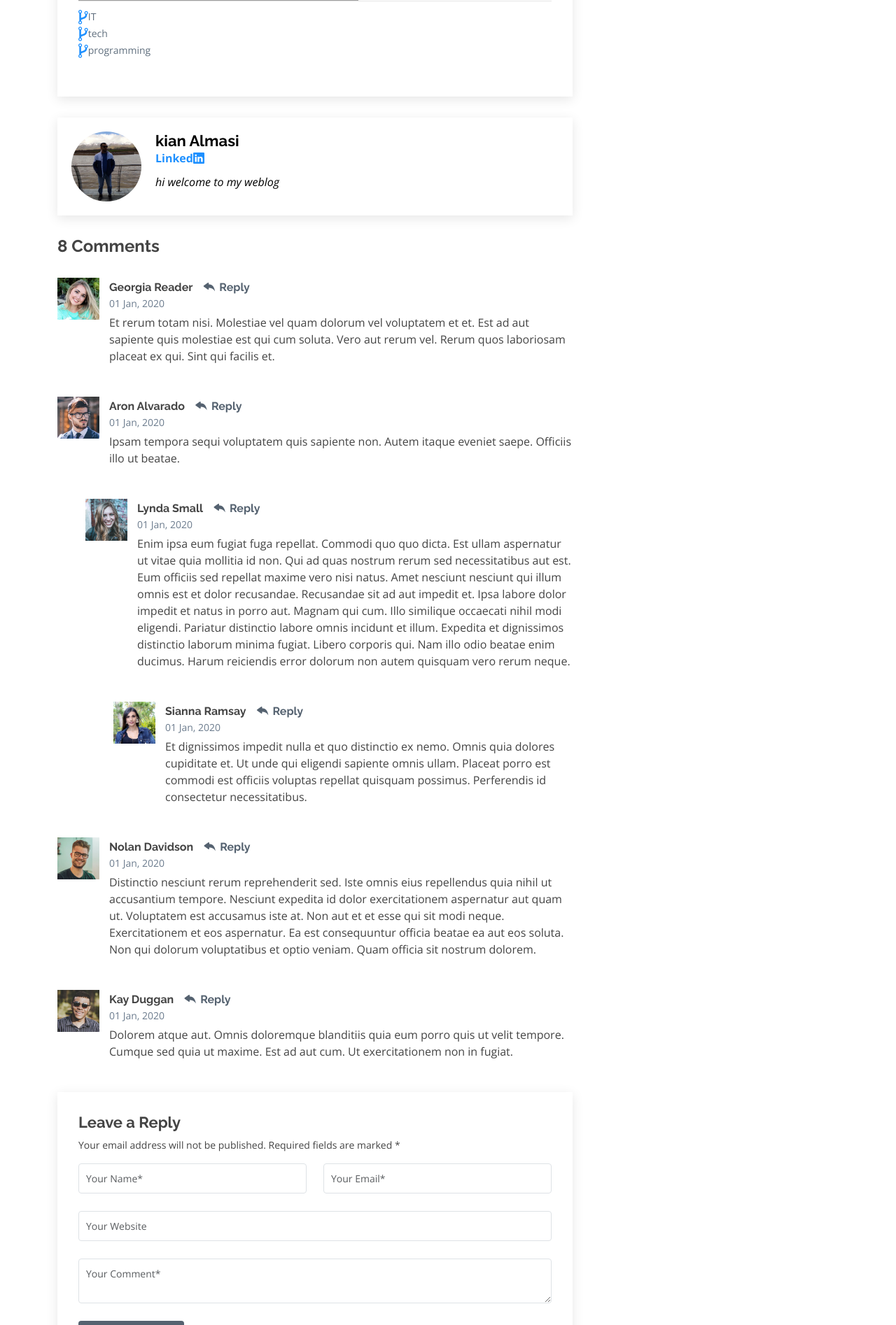
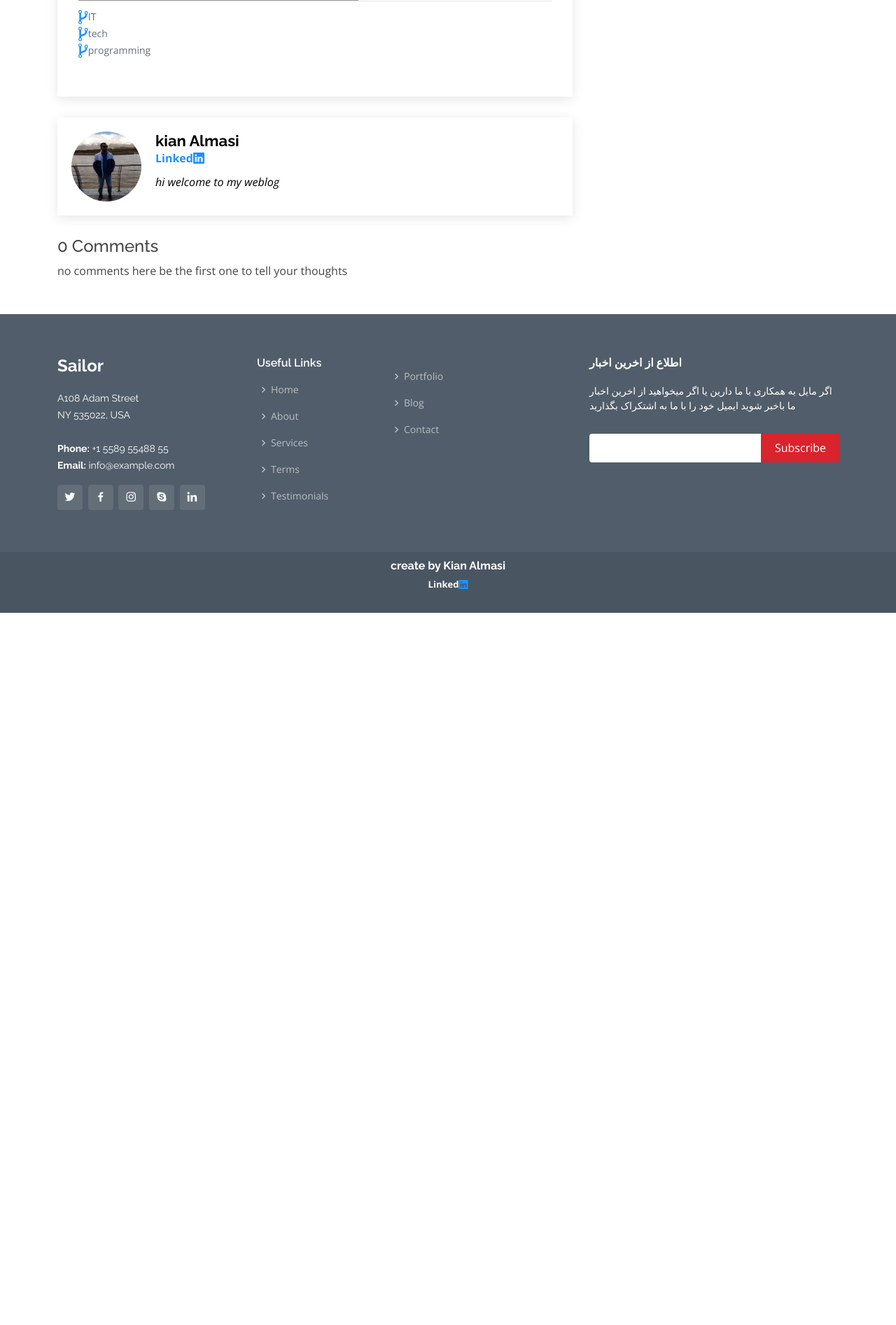
Before and after one commit to kian-al/radman-site, a Django app: page /blog/3 in a window 1280 px wide. Shown: the part 1946-3840 px from the top of the page at 70% size. After the commit the page ends 2822 px from the top, so only its background shows below. Run offline with Django 4.2, Linux system fonts and the light colour scheme; data comes from the database, SQL or seed files in the repository; both versions use the stored data as it was after the commit; parts of the project's set-up code (start-up, migrations or seed data) failed here and were passed over; some libraries are stand-ins or nearby versions; grey boxes are pictures that could not be loaded.

Commit message:
created commets field in single blog page with disqus.com website

```diff
--- a/templates/blog/blog-single.html
+++ b/templates/blog/blog-single.html
@@ -1,5 +1,7 @@
 {% load static %}
 {% load blog_tags %}
+{% load custom_filters %}
+{% load humanize %}
 
 <!DOCTYPE html>
 <html lang="en">
@@ -107,12 +109,12 @@
                 <ul>
                   <li class="d-flex align-items-center"><i class="bi bi-person" style="color:DodgerBlue"></i> <a href="{% url 'weblog:author' author_username=post.author.username %}">{{post.author.get_full_name}}</a></li>
                   <li class="d-flex align-items-center"><i class="bi bi-clock" style="color:DodgerBlue"></i> <a href="{% url 'weblog:blog_single' pid=post.id%}"><time datetime="2020-01-01">{{post.published_date|date:"D / d / M / Y"}}</time></a></li>
-                  <li class="d-flex align-items-center"><i class="bi bi-chat-dots" style="color:DodgerBlue"></i> <a href="{% url 'weblog:blog_single' pid=post.id%}">12 Comments</a></li>
+                  <li class="d-flex align-items-center"><i class="bi bi-chat-dots" style="color:DodgerBlue"></i> <a href="{% url 'weblog:blog_single' pid=post.id%}">{{comments|length}} Comments</a></li>
                 </ul>
               </div>
 
               <div class="entry-content">
-                <p align='rtl'>{{post.content}}</p>
+                <p align='rtl'>{{post.content|clean_html|safe}}</p>
                 <img src="{{post.image_single_blog.url}}" class="img-fluid" alt="">
               </div>
 
@@ -137,129 +139,46 @@
               </div>
             </div><!-- End blog author bio -->
 
+            <!-- start comments block -->
             <div class="blog-comments">
-
-              <h4 class="comments-count">8 Comments</h4>
-
-              <div id="comment-1" class="comment">
-                <div class="d-flex">
-                  <div class="comment-img"><img src="{% static '/img/blog/comments-1.jpg' %}" alt=""></div>
-                  <div>
-                    <h5><a href="">Georgia Reader</a> <a href="#" class="reply"><i class="bi bi-reply-fill"></i> Reply</a></h5>
-                    <time datetime="2020-01-01">01 Jan, 2020</time>
-                    <p>
-                      Et rerum totam nisi. Molestiae vel quam dolorum vel voluptatem et et. Est ad aut sapiente quis molestiae est qui cum soluta.
-                      Vero aut rerum vel. Rerum quos laboriosam placeat ex qui. Sint qui facilis et.
-                    </p>
-                  </div>
-                </div>
-              </div><!-- End comment #1 -->
-
-              <div id="comment-2" class="comment">
-                <div class="d-flex">
-                  <div class="comment-img"><img src="{% static '/img/blog/comments-2.jpg' %}" alt=""></div>
-                  <div>
-                    <h5><a href="">Aron Alvarado</a> <a href="#" class="reply"><i class="bi bi-reply-fill"></i> Reply</a></h5>
-                    <time datetime="2020-01-01">01 Jan, 2020</time>
-                    <p>
-                      Ipsam tempora sequi voluptatem quis sapiente non. Autem itaque eveniet saepe. Officiis illo ut beatae.
-                    </p>
-                  </div>
-                </div>
-
-                <div id="comment-reply-1" class="comment comment-reply">
-                  <div class="d-flex">
-                    <div class="comment-img"><img src="{% static '/img/blog/comments-3.jpg' %}" alt=""></div>
-                    <div>
-                      <h5><a href="">Lynda Small</a> <a href="#" class="reply"><i class="bi bi-reply-fill"></i> Reply</a></h5>
-                      <time datetime="2020-01-01">01 Jan, 2020</time>
-                      <p>
-                        Enim ipsa eum fugiat fuga repellat. Commodi quo quo dicta. Est ullam aspernatur ut vitae quia mollitia id non. Qui ad quas nostrum rerum sed necessitatibus aut est. Eum officiis sed repellat maxime vero nisi natus. Amet nesciunt nesciunt qui illum omnis est et dolor recusandae.
-
-                        Recusandae sit ad aut impedit et. Ipsa labore dolor impedit et natus in porro aut. Magnam qui cum. Illo similique occaecati nihil modi eligendi. Pariatur distinctio labore omnis incidunt et illum. Expedita et dignissimos distinctio laborum minima fugiat.
-
-                        Libero corporis qui. Nam illo odio beatae enim ducimus. Harum reiciendis error dolorum non autem quisquam vero rerum neque.
-                      </p>
-                    </div>
-                  </div>
-
-                  <div id="comment-reply-2" class="comment comment-reply">
-                    <div class="d-flex">
-                      <div class="comment-img"><img src="{% static '/img/blog/comments-4.jpg' %}" alt=""></div>
-                      <div>
-                        <h5><a href="">Sianna Ramsay</a> <a href="#" class="reply"><i class="bi bi-reply-fill"></i> Reply</a></h5>
-                        <time datetime="2020-01-01">01 Jan, 2020</time>
-                        <p>
-                          Et dignissimos impedit nulla et quo distinctio ex nemo. Omnis quia dolores cupiditate et. Ut unde qui eligendi sapiente omnis ullam. Placeat porro est commodi est officiis voluptas repellat quisquam possimus. Perferendis id consectetur necessitatibus.
-                        </p>
-                      </div>
-                    </div>
-
-                  </div><!-- End comment reply #2-->
-
-                </div><!-- End comment reply #1-->
-
-              </div><!-- End comment #2-->
-
-              <div id="comment-3" class="comment">
-                <div class="d-flex">
-                  <div class="comment-img"><img src="{% static '/img/blog/comments-5.jpg' %}" alt=""></div>
-                  <div>
-                    <h5><a href="">Nolan Davidson</a> <a href="#" class="reply"><i class="bi bi-reply-fill"></i> Reply</a></h5>
-                    <time datetime="2020-01-01">01 Jan, 2020</time>
-                    <p>
-                      Distinctio nesciunt rerum reprehenderit sed. Iste omnis eius repellendus quia nihil ut accusantium tempore. Nesciunt expedita id dolor exercitationem aspernatur aut quam ut. Voluptatem est accusamus iste at.
-                      Non aut et et esse qui sit modi neque. Exercitationem et eos aspernatur. Ea est consequuntur officia beatae ea aut eos soluta. Non qui dolorum voluptatibus et optio veniam. Quam officia sit nostrum dolorem.
-                    </p>
-                  </div>
-                </div>
-
-              </div><!-- End comment #3 -->
-
-              <div id="comment-4" class="comment">
+              <h4>{{comments|length}} Comments</h4>
+              {% for comment in comments %}
+              <div id="comment" class="comment">
                 <div class="d-flex">
                   <div class="comment-img"><img src="{% static '/img/blog/comments-6.jpg' %}" alt=""></div>
                   <div>
-                    <h5><a href="">Kay Duggan</a> <a href="#" class="reply"><i class="bi bi-reply-fill"></i> Reply</a></h5>
-                    <time datetime="2020-01-01">01 Jan, 2020</time>
-                    <p>
-                      Dolorem atque aut. Omnis doloremque blanditiis quia eum porro quis ut velit tempore. Cumque sed quia ut maxime. Est ad aut cum. Ut exercitationem non in fugiat.
-                    </p>
+                    <h5><a href="">{{comment.name}}</a> <a href="#" class="reply"><i class="bi bi-reply-fill"></i> Reply</a></h5>
+                    <time datetime="2020-01-01">{{comment.created_date|naturalday}}</time>
+                    <p>{{comment.message}}</p>
                   </div>
                 </div>
-
-              </div><!-- End comment #4 -->
-
-              <div class="reply-form">
-                <h4>Leave a Reply</h4>
-                <p>Your email address will not be published. Required fields are marked * </p>
-                <form action="">
-                  <div class="row">
-                    <div class="col-md-6 form-group">
-                      <input name="name" type="text" class="form-control" placeholder="Your Name*">
-                    </div>
-                    <div class="col-md-6 form-group">
-                      <input name="email" type="text" class="form-control" placeholder="Your Email*">
-                    </div>
-                  </div>
-                  <div class="row">
-                    <div class="col form-group">
-                      <input name="website" type="text" class="form-control" placeholder="Your Website">
-                    </div>
-                  </div>
-                  <div class="row">
-                    <div class="col form-group">
-                      <textarea name="comment" class="form-control" placeholder="Your Comment*"></textarea>
-                    </div>
-                  </div>
-                  <button type="submit" class="btn btn-primary">Post Comment</button>
-
-                </form>
-
               </div>
-
-            </div><!-- End blog comments -->
-
+              {%empty%}
+              <p>no comments here be the first one to tell your thoughts</p>
+              {%endfor%}
+              <div class="comments-area">
+                <div id="disqus_thread"></div>
+                  <script>
+                      /**
+                      *  RECOMMENDED CONFIGURATION VARIABLES: EDIT AND UNCOMMENT THE SECTION BELOW TO INSERT DYNAMIC VALUES FROM YOUR PLATFORM OR CMS.
+                      *  LEARN WHY DEFINING THESE VARIABLES IS IMPORTANT: https://disqus.com/admin/universalcode/#configuration-variables    */
+                      /*
+                      var disqus_config = function () {
+                      this.page.url = PAGE_URL;  // Replace PAGE_URL with your page's canonical URL variable
+                      this.page.identifier = PAGE_IDENTIFIER; // Replace PAGE_IDENTIFIER with your page's unique identifier variable
+                      };
+                      */
+                      (function() { // DON'T EDIT BELOW THIS LINE
+                      var d = document, s = d.createElement('script');
+                      s.src = 'https://127-0-0-1-8000-wmhxprf1wa.disqus.com/embed.js';
+                      s.setAttribute('data-timestamp', +new Date());
+                      (d.head || d.body).appendChild(s);
+                      })();
+                  </script>
+                  <noscript>Please enable JavaScript to view the <a href="https://disqus.com/?ref_noscript">comments powered by Disqus.</a></noscript>
+              </div>
+            </div>
+          <!-- end of comments block -->
           </div><!-- End blog entries list -->
 
           <div class="col-lg-4">
--- a/templates/blog/blog.html
+++ b/templates/blog/blog.html
@@ -1,5 +1,6 @@
 {% load static %}
 {% load blog_tags %}
+{% load custom_filters %}
 
 <!DOCTYPE html>
 <html lang="en">
@@ -105,6 +106,7 @@
                     <li class="d-flex align-items-center"><i class="bi bi-person" style="color:DodgerBlue"></i> <a href="{% url 'weblog:author' author_username=post.author.username %}">{{post.author.get_full_name}}</a></li>
                     <li class="d-flex align-items-center"><i class="bi bi-clock" style="color:DodgerBlue"></i> <a href="{% url 'weblog:blog_single' pid=post.id%}">{{ post.published_date|date:"D / d / M / Y"}}</a></li>
                     <li class="d-flex align-items-center"><i class="bi bi-chat-dots" style="color:DodgerBlue"></i> <a href="{% url 'weblog:blog_single' pid=post.id%}">{{post.counted_view}}</a></li>
+                    <li class="d-flex align-items-center"><i class="bi bi-chat-dots" style="color:DodgerBlue"></i> <a href="{% url 'weblog:blog_single' pid=post.id%}">{%comments_count post.id%} Comments</a></li>
                     {% for cat in post.category.all %}
                     <li class="d-flex align-items-center"><i style="font-size:24px;color:DodgerBlue" class="fa">&#xf126;</i> <a href="{% url 'weblog:category' cat.name%}">{{ cat.name }}</a></li>
                     {% endfor %}
@@ -113,9 +115,9 @@
             </div>
 
 
-
+                      <!--truncatechars:250-->
               <div class="entry-content">
-                <p align='rtl'>{{post.content|truncatechars:250}}</p>
+                <p align='rtl'>{{post.content|clean_html|safe|truncatechars:250}}</p>
                 <div class="read-more">
                   <a href="{% url 'weblog:blog_single' pid=post.id%}">Read More</a>
                 </div>
--- a/templates/blog/contact.html
+++ b/templates/blog/contact.html
@@ -1,7 +1,6 @@
 {% load static %}
 <!DOCTYPE html>
 <html lang="en">
-
 <head>
   <meta charset="utf-8">
   <meta content="width=device-width, initial-scale=1.0" name="viewport">
@@ -15,9 +14,6 @@
   <!-- Favicons -->
   <link href="{% static '/img/new1.jpg' %}" rel="icon">
   <link href="{% static '/img/apple-touch-icon.png' %}" rel="apple-touch-icon">
-
-  <!-- Google Fonts -->
-  <link href="https://fonts.googleapis.com/css?family=Open+Sans:300,300i,400,400i,600,600i,700,700i|Raleway:300,300i,400,400i,500,500i,600,600i,700,700i|Poppins:300,300i,400,400i,500,500i,600,600i,700,700i" rel="stylesheet">
 
   <!-- Vendor CSS Files -->
   <link href="{% static '/vendor/animate.css/animate.min.css' %}" rel="stylesheet">
@@ -94,7 +90,7 @@
       <div class="container">
 
         <div>
-          <iframe style="border:0; width: 100%; height: 270px;" src="https://www.google.com/maps/embed?pb=!1m14!1m8!1m3!1d12097.433213460943!2d-74.0062269!3d40.7101282!3m2!1i1024!2i768!4f13.1!3m3!1m2!1s0x0%3A0xb89d1fe6bc499443!2sDowntown+Conference+Center!5e0!3m2!1smk!2sbg!4v1539943755621" frameborder="0" allowfullscreen></iframe>
+          <iframe style="border:0; width: 100%; height: 270px;" src="https://www.google.com/maps/embed?pb=!1m14!1m8!1m3!1d452.0362512746663!2d48.53982205317633!3d36.671727741020355!3m2!1i1024!2i768!4f13.1!3m3!1m2!1s0x3ff611ca949486db%3A0xdfb7f5cfd33e31e2!2z2K_Zgdiq2LEg2YHZhtuMINmF2YfZhtiv2LPbjCDYotix2KrYp9mG!5e0!3m2!1sen!2sat!4v1722425305618!5m2!1sen!2sat" frameborder="0" allowfullscreen></iframe>
         </div>
 
         <div class="row mt-5">
--- a/weblog/templatetags/blog_tags.py
+++ b/weblog/templatetags/blog_tags.py
@@ -1,5 +1,5 @@
 from django import template
-from weblog.models import Post
+from weblog.models import Post,Comments
 from weblog.models import Category
 from weblog.views import blog_search
 register=template.Library()
@@ -17,3 +17,6 @@ def postcategories():
     for name in categories:
        cate_dict[name]=posts.filter(category=name).count()
     return {"categries":cate_dict}
+@register.simple_tag(name="comments_count")
+def comments_count(pid):
+    return Comments.objects.filter(post=pid,approved=True).count()
--- /dev/null
+++ b/weblog/templatetags/custom_filters.py
@@ -0,0 +1,13 @@
+import bleach
+from django import template
+
+register = template.Library()
+
+ALLOWED_TAGS = ['b', 'i', 'u', 'em', 'strong', 'p', 'br', 'ul', 'li', 'ol','span']
+ALLOWED_ATTRIBUTES = {
+    '*': ['style'],
+}
+
+@register.filter(name='clean_html')
+def clean_html(value):
+    return bleach.clean(value, tags=ALLOWED_TAGS, attributes=ALLOWED_ATTRIBUTES)
--- a/weblog/views.py
+++ b/weblog/views.py
@@ -1,7 +1,7 @@
 #weblog/views.py
 from django.shortcuts import render,get_object_or_404
 from django.http import HttpResponse
-from weblog.models import Post
+from weblog.models import Post,Comments
 from django.core.paginator import Paginator,EmptyPage,PageNotAnInteger
 from datetime import datetime, time
 
@@ -38,7 +38,10 @@ def blog_view (request,**kwargs):
 def blog_single(request,pid):
     posts=Post.objects.filter(status=1)
     post1=get_object_or_404(posts,pk=pid,status=1)
-    context={'post':post1}
+    comments=Comments.objects.filter(post=post1.id)
+    context={'post':post1,
+             'comments':comments
+             }
     return render(request,'blog/blog-single.html',context)
 
 def blog_category(request,cat_name):
```
Also changed, not shown: radman/settings.py (+11 -1 lines), templates/blog/test.txt (added, +123 -0 lines), weblog/admin.py (+10 -1 lines), weblog/models.py (+16 -0 lines), db.sqlite3, weblog/migrations/0017_comments.py (added), weblog/migrations/0018_comments_post.py (added), weblog/migrations/0019_rename_approach_comments_approved.py (added), weblog/migrations/0020_alter_comments_options.py (added).
